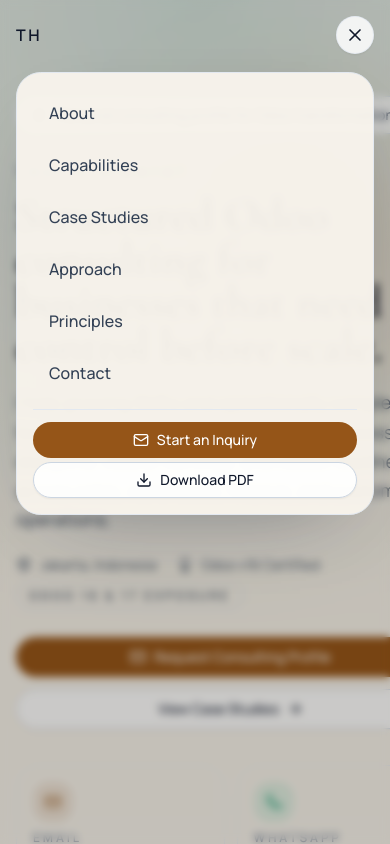
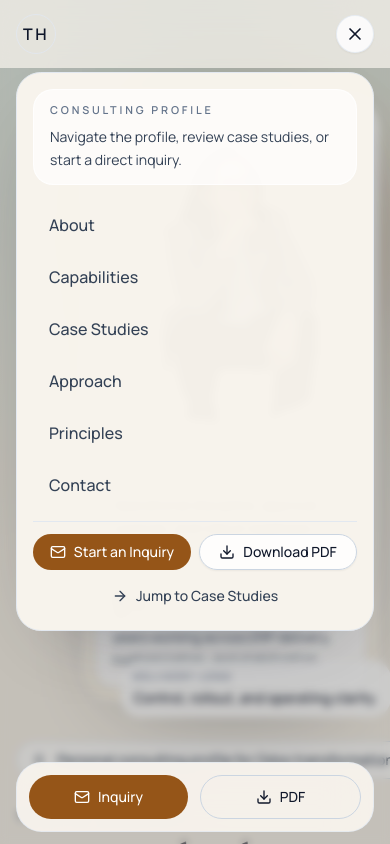
Before and after one commit to taufkh/cv, a React (Vite) app: page / in a window 390 px wide. Both pictures are taken after a click on the button 355 px from the left and 35 px from the top of the page. Shown: the top 844 px of the page. Built offline with nearby package versions, Linux system fonts and the light colour scheme.

Commit message:
update mobile v3

```diff
--- a/src/App.tsx
+++ b/src/App.tsx
@@ -7,6 +7,7 @@ import { ProjectsSection } from './sections/ProjectsSection';
 import { EducationSection } from './sections/EducationSection';
 import { PrinciplesSection } from './sections/PrinciplesSection';
 import { ContactSection } from './sections/ContactSection';
+import { MobileActionBar } from './sections/MobileActionBar';
 import { Navigation } from './sections/Navigation';
 import { ScrollToTop } from './sections/ScrollToTop';
 
@@ -17,7 +18,7 @@ function App() {
         Skip to content
       </a>
       <Navigation />
-      <main id="main-content">
+      <main id="main-content" className="pb-24 md:pb-0">
         <HeroSection />
         <CredibilityStripSection />
         <ProfileSection />
@@ -28,6 +29,7 @@ function App() {
         <EducationSection />
         <ContactSection />
       </main>
+      <MobileActionBar />
       <ScrollToTop />
     </div>
   );
--- a/src/sections/HeroSection.tsx
+++ b/src/sections/HeroSection.tsx
@@ -15,7 +15,7 @@ export function HeroSection() {
     <section
       id="top"
       ref={sectionRef}
-      className="relative overflow-hidden px-4 pb-20 pt-24 sm:px-6 lg:px-8 lg:pb-32 lg:pt-32"
+      className="relative overflow-hidden px-4 pb-16 pt-24 sm:px-6 lg:px-8 lg:pb-32 lg:pt-32"
     >
       <div className="pointer-events-none absolute inset-0 overflow-hidden">
         <div className="absolute inset-x-0 top-0 h-[78%] bg-[radial-gradient(circle_at_top,rgba(15,118,110,0.16),transparent_45%),linear-gradient(180deg,#f8f4ed_0%,#f5efe4_35%,#f7f4ee_100%)]" />
@@ -25,7 +25,7 @@ export function HeroSection() {
 
       <div className="container-custom relative z-10">
         <div className="grid items-center gap-10 lg:grid-cols-[minmax(0,1.2fr)_minmax(320px,0.8fr)] lg:gap-12">
-          <div className="space-y-7 sm:space-y-8">
+          <div className="order-2 space-y-7 sm:space-y-8 lg:order-1">
             <div className="reveal opacity-0" style={{ animationDelay: '0.05s' }}>
               <Badge
                 variant="outline"
@@ -41,12 +41,12 @@ export function HeroSection() {
                 <p className="text-sm font-semibold uppercase tracking-[0.35em] text-slate-500">
                   Taufik Hidayat
                 </p>
-                <h1 className="font-display max-w-4xl text-[2.9rem] leading-[0.94] text-slate-950 sm:text-[4.5rem] lg:text-7xl">
+                <h1 className="font-display max-w-4xl text-[2.55rem] leading-[0.95] text-slate-950 sm:text-[4.5rem] lg:text-7xl">
                   Structured Odoo consulting for businesses that need control before scale.
                 </h1>
               </div>
               <p
-                className="reveal max-w-2xl opacity-0 text-lg leading-relaxed text-slate-700 sm:text-xl"
+                className="reveal max-w-2xl opacity-0 text-base leading-relaxed text-slate-700 sm:text-xl"
                 style={{ animationDelay: '0.18s' }}
               >
                 I help growing SMEs and operationally complex teams implement Odoo with
@@ -91,10 +91,10 @@ export function HeroSection() {
               </Button>
             </div>
 
-            <div className="reveal grid gap-3 pt-2 opacity-0 min-[390px]:grid-cols-2 sm:grid-cols-3" style={{ animationDelay: '0.36s' }}>
+            <div className="reveal grid gap-3 pt-1 opacity-0 min-[390px]:grid-cols-2 sm:grid-cols-3" style={{ animationDelay: '0.36s' }}>
               <a
                 href="mailto:taufkh@gmail.com"
-                className="rounded-[1.4rem] border border-slate-200/80 bg-white/78 p-4 transition-colors hover:border-slate-300 hover:bg-white"
+                className="rounded-[1.4rem] border border-slate-200/80 bg-white/78 p-4 transition-[background-color,border-color,transform] duration-300 hover:border-slate-300 hover:bg-white hover:-translate-y-0.5"
               >
                 <div className="mb-2 flex h-10 w-10 items-center justify-center rounded-2xl bg-primary/10">
                   <Mail className="h-4 w-4 text-primary" />
@@ -108,7 +108,7 @@ export function HeroSection() {
                 href="https://wa.link/xk0hfx"
                 target="_blank"
                 rel="noopener noreferrer"
-                className="rounded-[1.4rem] border border-slate-200/80 bg-white/78 p-4 transition-colors hover:border-slate-300 hover:bg-white"
+                className="rounded-[1.4rem] border border-slate-200/80 bg-white/78 p-4 transition-[background-color,border-color,transform] duration-300 hover:border-slate-300 hover:bg-white hover:-translate-y-0.5"
               >
                 <div className="mb-2 flex h-10 w-10 items-center justify-center rounded-2xl bg-emerald-500/10">
                   <Phone className="h-4 w-4 text-emerald-600" />
@@ -122,7 +122,7 @@ export function HeroSection() {
                 href="https://www.linkedin.com/in/taufkhidayat/"
                 target="_blank"
                 rel="noopener noreferrer"
-                className="rounded-[1.4rem] border border-slate-200/80 bg-white/78 p-4 transition-colors hover:border-slate-300 hover:bg-white"
+                className="rounded-[1.4rem] border border-slate-200/80 bg-white/78 p-4 transition-[background-color,border-color,transform] duration-300 hover:border-slate-300 hover:bg-white hover:-translate-y-0.5 min-[390px]:col-span-2 sm:col-span-1"
               >
                 <div className="mb-2 flex h-10 w-10 items-center justify-center rounded-2xl bg-sky-500/10">
                   <Linkedin className="h-4 w-4 text-blue-500" />
@@ -135,8 +135,8 @@ export function HeroSection() {
             </div>
           </div>
 
-          <div className="reveal flex justify-center opacity-0 lg:justify-end" style={{ animationDelay: '0.2s' }}>
-            <div className="relative w-full max-w-[20rem] sm:max-w-[22rem] lg:max-w-[24rem]">
+          <div className="reveal order-1 flex justify-center opacity-0 lg:order-2 lg:justify-end" style={{ animationDelay: '0.2s' }}>
+            <div className="relative w-full max-w-[17.5rem] min-[390px]:max-w-[18.5rem] sm:max-w-[22rem] lg:max-w-[24rem]">
               <div className="absolute inset-x-8 top-10 h-40 rounded-full bg-[rgba(180,83,9,0.18)] blur-3xl" />
               <div className="relative overflow-hidden rounded-[2rem] border border-white/70 bg-[linear-gradient(180deg,rgba(255,255,255,0.92),rgba(246,239,227,0.96))] p-3 shadow-[0_32px_90px_-54px_rgba(15,23,42,0.7)] sm:rounded-[2.4rem] sm:p-4">
                 <div className="mb-3 rounded-[1.6rem] border border-slate-200/80 bg-white/85 p-2.5 sm:mb-4 sm:rounded-[2rem] sm:p-3">
@@ -173,6 +173,14 @@ export function HeroSection() {
                   </div>
                 </div>
               </div>
+              <div className="absolute -bottom-4 -right-3 rounded-[1.2rem] border border-white/80 bg-white/90 px-3 py-2 shadow-[0_18px_44px_-28px_rgba(15,23,42,0.34)] lg:-right-5">
+                <p className="text-[0.62rem] font-semibold uppercase tracking-[0.22em] text-slate-500">
+                  Delivery Lens
+                </p>
+                <p className="mt-1 text-sm font-medium text-slate-900">
+                  Control, rollout, and operating clarity.
+                </p>
+              </div>
             </div>
           </div>
         </div>
--- /dev/null
+++ b/src/sections/MobileActionBar.tsx
@@ -0,0 +1,27 @@
+import { Download, Mail } from 'lucide-react';
+import { Button } from '@/components/ui/button';
+
+export function MobileActionBar() {
+  return (
+    <div className="fixed inset-x-0 bottom-0 z-40 px-4 pb-[calc(env(safe-area-inset-bottom)+0.75rem)] md:hidden">
+      <div className="mx-auto flex max-w-md items-center gap-3 rounded-[1.6rem] border border-slate-200/80 bg-[rgba(248,244,237,0.94)] p-3 shadow-[0_28px_80px_-44px_rgba(15,23,42,0.45)] backdrop-blur-xl">
+        <Button asChild className="h-11 flex-1 rounded-full bg-primary text-white shadow-[0_18px_42px_-30px_rgba(148,68,18,0.95)]">
+          <a href="mailto:taufkh@gmail.com?subject=Consulting%20Inquiry">
+            <Mail className="h-4 w-4" />
+            Inquiry
+          </a>
+        </Button>
+        <Button
+          asChild
+          variant="outline"
+          className="h-11 flex-1 rounded-full border-slate-300 bg-white/88 text-slate-900 shadow-[0_16px_34px_-28px_rgba(15,23,42,0.35)]"
+        >
+          <a href="./Taufik_Hidayat_CV.pdf" download="Taufik_Hidayat_CV.pdf">
+            <Download className="h-4 w-4" />
+            PDF
+          </a>
+        </Button>
+      </div>
+    </div>
+  );
+}
--- a/src/sections/Navigation.tsx
+++ b/src/sections/Navigation.tsx
@@ -1,5 +1,5 @@
 import { useEffect, useState } from 'react';
-import { Menu, X, Mail, Download } from 'lucide-react';
+import { Menu, X, Mail, Download, ArrowRight } from 'lucide-react';
 import { Button } from '@/components/ui/button';
 
 const navItems = [
@@ -24,6 +24,20 @@ export function Navigation() {
     return () => window.removeEventListener('scroll', handleScroll);
   }, []);
 
+  useEffect(() => {
+    if (!isMobileMenuOpen) {
+      document.body.style.overflow = '';
+      return;
+    }
+
+    const previousOverflow = document.body.style.overflow;
+    document.body.style.overflow = 'hidden';
+
+    return () => {
+      document.body.style.overflow = previousOverflow;
+    };
+  }, [isMobileMenuOpen]);
+
   const closeMenu = () => {
     setIsMobileMenuOpen(false);
   };
@@ -34,12 +48,17 @@ export function Navigation() {
         className={`fixed inset-x-0 top-0 z-50 transition-[background-color,border-color,box-shadow,padding] duration-300 ${
           isScrolled
             ? 'border-b border-slate-200/70 bg-[rgba(248,244,237,0.88)] py-2.5 shadow-[0_18px_60px_-42px_rgba(15,23,42,0.45)] backdrop-blur-xl'
-            : 'bg-transparent py-4 sm:py-5'
+            : 'bg-[rgba(248,244,237,0.72)] py-3.5 shadow-[0_18px_56px_-44px_rgba(15,23,42,0.28)] backdrop-blur-xl sm:bg-transparent sm:py-5 sm:shadow-none sm:backdrop-blur-0'
         }`}
       >
         <div className="mx-auto flex max-w-6xl items-center justify-between px-4 sm:px-6 lg:px-8">
-          <a href="#top" className="text-base font-semibold tracking-[0.16em] text-slate-900 sm:text-lg sm:tracking-[0.18em]">
+          <a href="#top" className="flex items-center gap-3 text-slate-900">
+            <span className="flex h-10 w-10 items-center justify-center rounded-full border border-slate-200/80 bg-white/88 text-base font-semibold tracking-[0.16em] shadow-[0_12px_30px_-24px_rgba(15,23,42,0.34)] sm:h-auto sm:w-auto sm:border-0 sm:bg-transparent sm:shadow-none sm:text-lg sm:tracking-[0.18em]">
               TH
+            </span>
+            <span className="hidden text-[0.68rem] font-semibold uppercase tracking-[0.26em] text-slate-500 md:block">
+              Odoo Consulting
+            </span>
           </a>
 
           <div className="hidden items-center gap-1 rounded-full border border-slate-200/70 bg-white/80 px-2 py-2 shadow-[0_14px_36px_-28px_rgba(15,23,42,0.3)] backdrop-blur md:flex">
@@ -95,10 +114,19 @@ export function Navigation() {
         <div className="absolute inset-0 bg-black/20 backdrop-blur-sm" onClick={closeMenu} />
         <div
           id="mobile-navigation"
-          className={`absolute left-4 right-4 top-[4.5rem] rounded-[1.55rem] border border-slate-200 bg-[rgba(248,244,237,0.96)] p-4 shadow-[0_28px_80px_-46px_rgba(15,23,42,0.45)] transition-[transform,opacity] duration-300 sm:top-20 sm:rounded-[1.8rem] ${
+          className={`absolute left-4 right-4 top-[4.5rem] rounded-[1.55rem] border border-slate-200 bg-[rgba(248,244,237,0.98)] p-4 shadow-[0_28px_80px_-46px_rgba(15,23,42,0.45)] transition-[transform,opacity] duration-300 sm:top-20 sm:rounded-[1.8rem] ${
             isMobileMenuOpen ? 'translate-y-0 opacity-100' : '-translate-y-4 opacity-0'
           }`}
         >
+          <div className="mb-4 rounded-[1.25rem] border border-white/80 bg-white/70 px-4 py-3">
+            <p className="text-[0.68rem] font-semibold uppercase tracking-[0.26em] text-slate-500">
+              Consulting Profile
+            </p>
+            <p className="mt-2 text-sm leading-relaxed text-slate-700">
+              Navigate the profile, review case studies, or start a direct inquiry.
+            </p>
+          </div>
+
           <div className="flex flex-col gap-1">
             {navItems.map((item) => (
               <a
@@ -111,6 +139,7 @@ export function Navigation() {
               </a>
             ))}
             <hr className="my-2 border-slate-200" />
+            <div className="grid gap-2 min-[380px]:grid-cols-2">
               <Button asChild className="w-full rounded-full bg-primary text-white">
                 <a href="mailto:taufkh@gmail.com?subject=Consulting%20Inquiry" onClick={closeMenu}>
                   <Mail className="w-4 h-4" />
@@ -132,6 +161,13 @@ export function Navigation() {
                 </a>
               </Button>
             </div>
+            <Button asChild variant="ghost" className="mt-1 w-full rounded-full text-slate-700 hover:bg-white/80 hover:text-slate-950">
+              <a href="#case-studies" onClick={closeMenu}>
+                <ArrowRight className="w-4 h-4" />
+                Jump to Case Studies
+              </a>
+            </Button>
+          </div>
         </div>
       </div>
     </>
--- a/src/sections/ProfileSection.tsx
+++ b/src/sections/ProfileSection.tsx
@@ -90,7 +90,7 @@ export function ProfileSection() {
           </div>
 
           <div
-            className="reveal rounded-[1.7rem] border border-slate-200/80 bg-[linear-gradient(180deg,#ffffff_0%,#f8f4ed_100%)] p-5 shadow-[0_28px_70px_-48px_rgba(15,23,42,0.45)] opacity-0 sm:rounded-[2rem] sm:p-7"
+            className="reveal rounded-[1.7rem] border border-slate-200/80 bg-[linear-gradient(180deg,#ffffff_0%,#f8f4ed_100%)] p-5 shadow-[0_28px_70px_-48px_rgba(15,23,42,0.45)] opacity-0 sm:rounded-[2rem] sm:p-7 lg:sticky lg:top-28"
             style={{ animationDelay: '0.3s' }}
           >
             <p className="text-xs font-semibold uppercase tracking-[0.32em] text-slate-500">
--- a/src/sections/ProjectsSection.tsx
+++ b/src/sections/ProjectsSection.tsx
@@ -40,16 +40,18 @@ export function ProjectsSection() {
           </p>
         </div>
 
-        <div className="grid gap-4 sm:gap-6 lg:grid-cols-3">
+        <div className="grid gap-4 sm:gap-6 md:grid-cols-2 xl:grid-cols-3">
           {caseStudies.map((item, index) => (
             <button
               key={item.slug}
               type="button"
               onClick={() => setSelectedCaseStudy(item)}
-              className="reveal group rounded-[1.5rem] border border-slate-200/80 bg-white p-0 text-left shadow-[0_26px_70px_-52px_rgba(15,23,42,0.4)] opacity-0 transition-[transform,box-shadow,border-color] duration-300 hover:-translate-y-1 hover:border-slate-300 hover:shadow-[0_32px_90px_-54px_rgba(15,23,42,0.46)] focus-visible:outline-none focus-visible:ring-2 focus-visible:ring-ring focus-visible:ring-offset-4 sm:rounded-[2rem]"
+              className={`reveal group rounded-[1.5rem] border border-slate-200/80 bg-white p-0 text-left shadow-[0_26px_70px_-52px_rgba(15,23,42,0.4)] opacity-0 transition-[transform,box-shadow,border-color] duration-300 hover:-translate-y-1 hover:border-slate-300 hover:shadow-[0_32px_90px_-54px_rgba(15,23,42,0.46)] focus-visible:outline-none focus-visible:ring-2 focus-visible:ring-ring focus-visible:ring-offset-4 sm:rounded-[2rem] ${
+                index === 0 ? 'md:col-span-2 xl:col-span-1' : ''
+              }`}
               style={{ animationDelay: `${0.3 + index * 0.1}s` }}
             >
-              <div className="rounded-[1.45rem] border border-white/80 bg-[linear-gradient(180deg,#ffffff_0%,#f8f4ed_100%)] p-5 sm:rounded-[1.9rem] sm:p-6">
+              <div className="h-full rounded-[1.45rem] border border-white/80 bg-[linear-gradient(180deg,#ffffff_0%,#f8f4ed_100%)] p-5 sm:rounded-[1.9rem] sm:p-6">
                 <div className="flex items-start justify-between gap-3">
                   <div>
                     <p className="text-xs font-semibold uppercase tracking-[0.28em] text-slate-500">
--- a/src/sections/ScrollToTop.tsx
+++ b/src/sections/ScrollToTop.tsx
@@ -23,7 +23,7 @@ export function ScrollToTop() {
 
   return (
     <div
-      className={`fixed bottom-4 right-4 z-50 transition-[opacity,transform] duration-300 sm:bottom-6 sm:right-6 ${
+      className={`fixed bottom-[5.6rem] right-4 z-50 transition-[opacity,transform] duration-300 sm:bottom-24 sm:right-6 md:bottom-6 ${
         isVisible ? 'translate-y-0 opacity-100' : 'pointer-events-none translate-y-4 opacity-0'
       }`}
     >
```
Lines whose indentation alone changed are shown as unchanged.
